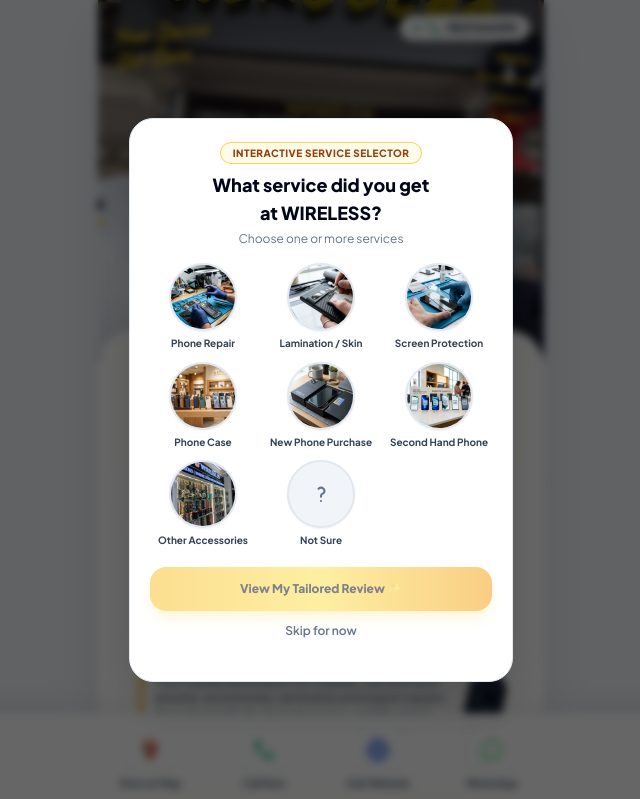
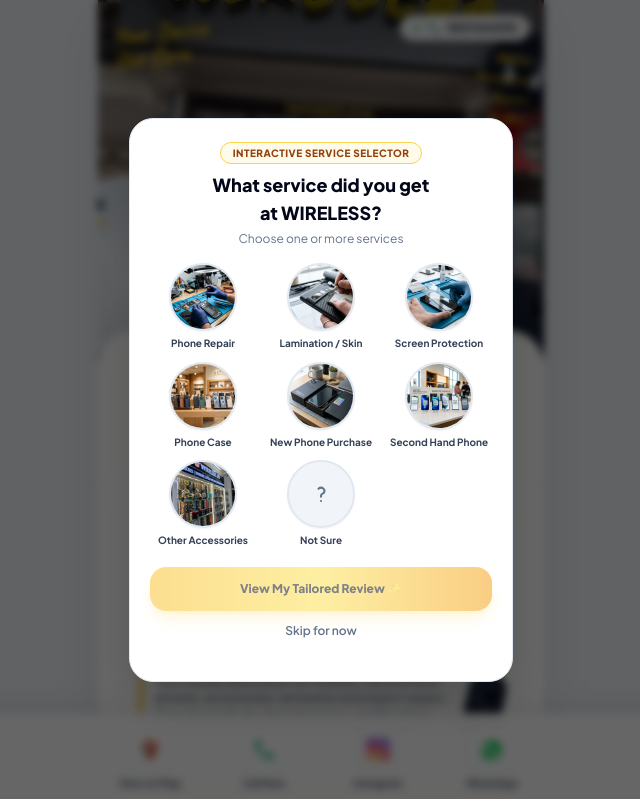
Before and after one commit to Shivamborn2shine/Wifi, a website: page index.html in a window 1280 px wide. Shown: the top 799 px of the page, without its empty margins (319-959 px from the left). Drawn offline with nearby package versions, Linux system fonts and the light colour scheme.

Commit message:
feat: add official Instagram and WhatsApp logos in bottom dock

```diff
--- a/index.html
+++ b/index.html
@@ -706,22 +706,34 @@
                     <span class="text-[10px] font-bold text-slate-700 leading-none group-hover:text-slate-950">Call Now</span>
                 </a>
 
-                <!-- 3. Visit Website -->
+                <!-- 3. Instagram -->
                 <a href="https://www.instagram.com/wireless_95" target="_blank" class="flex flex-col items-center justify-center py-1 rounded-xl hover:bg-slate-50 transition-colors group">
                     <div class="w-12 h-12 rounded-2xl bg-white border border-slate-100 shadow-sm flex items-center justify-center mb-1 group-hover:scale-110 transition-transform">
-                        <svg class="w-6 h-6 text-[#2563EB]" fill="none" stroke="currentColor" stroke-width="2" viewBox="0 0 24 24">
-                            <circle cx="12" cy="12" r="10"/>
-                            <path d="M2 12h20M12 2a15.3 15.3 0 014 10 15.3 15.3 0 01-4 10 15.3 15.3 0 01-4-10 15.3 15.3 0 014-10z"/>
+                        <svg class="w-6 h-6" viewBox="0 0 24 24" fill="none">
+                            <defs>
+                                <radialGradient id="rg-ig" cx="30%" cy="107%" r="130%" fx="30%" fy="107%">
+                                    <stop offset="0%" stop-color="#fdf497" />
+                                    <stop offset="5%" stop-color="#fdf497" />
+                                    <stop offset="45%" stop-color="#fd5949" />
+                                    <stop offset="60%" stop-color="#d6249f" />
+                                    <stop offset="90%" stop-color="#285AEB" />
+                                </radialGradient>
+                            </defs>
+                            <rect width="24" height="24" rx="6" fill="url(#rg-ig)"/>
+                            <rect x="3" y="3" width="18" height="18" rx="5" fill="none" stroke="#FFFFFF" stroke-width="1.8"/>
+                            <circle cx="12" cy="12" r="4.2" fill="none" stroke="#FFFFFF" stroke-width="1.8"/>
+                            <circle cx="17.2" cy="6.8" r="1.1" fill="#FFFFFF"/>
                         </svg>
                     </div>
-                    <span class="text-[10px] font-bold text-slate-700 leading-none group-hover:text-slate-950">Visit Website</span>
+                    <span class="text-[10px] font-bold text-slate-700 leading-none group-hover:text-slate-950">Instagram</span>
                 </a>
 
                 <!-- 4. WhatsApp -->
                 <a href="https://wa.me/919837044095?text=Hi%20WIRELESS%2C%20I%20am%20interested%20in%20your%20services!" target="_blank" class="flex flex-col items-center justify-center py-1 rounded-xl hover:bg-slate-50 transition-colors group">
                     <div class="w-12 h-12 rounded-2xl bg-white border border-slate-100 shadow-sm flex items-center justify-center mb-1 group-hover:scale-110 transition-transform">
-                        <svg class="w-6 h-6 text-[#25D366]" fill="currentColor" viewBox="0 0 24 24">
-                            <path d="M12.04 2C6.58 2 2.13 6.45 2.13 11.91C2.13 13.66 2.59 15.36 3.45 16.86L2.05 22L7.3 20.62C8.75 21.41 10.38 21.83 12.04 21.83C17.5 21.83 21.95 17.38 21.95 11.92C21.95 9.27 20.92 6.78 19.05 4.91C17.18 3.03 14.69 2 12.04 2M12.05 3.67C14.25 3.67 16.31 4.53 17.87 6.09C19.42 7.65 20.28 9.72 20.28 11.92C20.28 16.46 16.58 20.15 12.04 20.15C10.56 20.15 9.11 19.76 7.85 19L7.55 18.83L4.43 19.65L5.26 16.61L5.06 16.29C4.24 14.99 3.81 13.47 3.81 11.91C3.81 7.37 7.5 3.67 12.05 3.67Z"/>
+                        <svg class="w-6 h-6" viewBox="0 0 24 24">
+                            <path fill="#25D366" d="M12.04 2C6.58 2 2.13 6.45 2.13 11.91C2.13 13.66 2.59 15.36 3.45 16.86L2.05 22L7.3 20.62C8.75 21.41 10.38 21.83 12.04 21.83C17.5 21.83 21.95 17.38 21.95 11.92C21.95 9.27 20.92 6.78 19.05 4.91C17.18 3.03 14.69 2 12.04 2Z"/>
+                            <path fill="#FFFFFF" d="M17.5 14.33C17.2 14.18 15.73 13.45 15.45 13.35C15.18 13.25 14.98 13.2 14.78 13.5C14.58 13.8 14.02 14.47 13.85 14.67C13.68 14.86 13.5 14.89 13.2 14.74C12.9 14.59 11.94 14.28 10.8 13.27C9.91 12.48 9.31 11.51 9.14 11.21C8.97 10.91 9.12 10.75 9.27 10.6C9.41 10.46 9.58 10.24 9.73 10.07C9.88 9.9 9.93 9.77 10.03 9.57C10.13 9.37 10.08 9.2 10 9.05C9.93 8.9 9.33 7.42 9.08 6.83C8.84 6.25 8.59 6.33 8.41 6.32C8.24 6.31 8.04 6.31 7.84 6.31C7.64 6.31 7.32 6.38 7.05 6.68C6.77 6.97 6 7.7 6 9.17C6 10.64 7.07 12.06 7.22 12.26C7.37 12.46 9.33 15.48 12.33 16.78C13.04 17.09 13.61 17.28 14.04 17.41C14.76 17.64 15.41 17.61 15.93 17.53C16.51 17.44 17.72 16.8 17.97 16.1C18.22 15.39 18.22 14.79 18.15 14.67C18.07 14.54 17.8 14.48 17.5 14.33Z"/>
                         </svg>
                     </div>
                     <span class="text-[10px] font-bold text-slate-700 leading-none group-hover:text-slate-950">WhatsApp</span>
```
